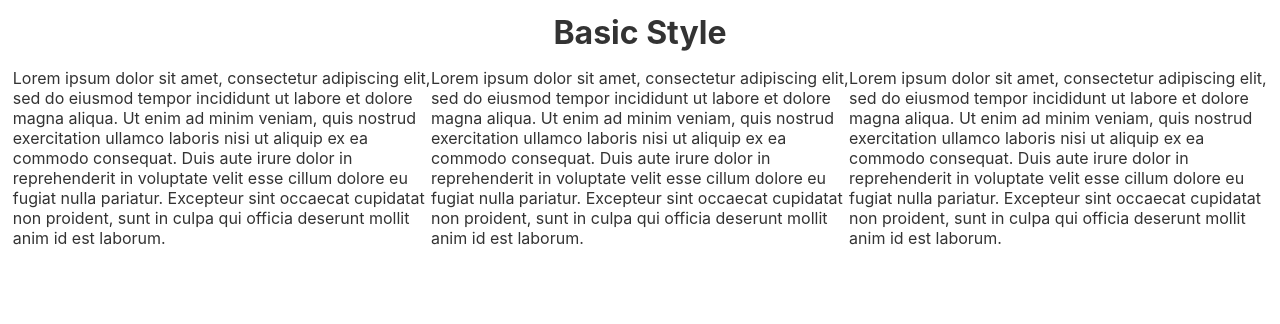
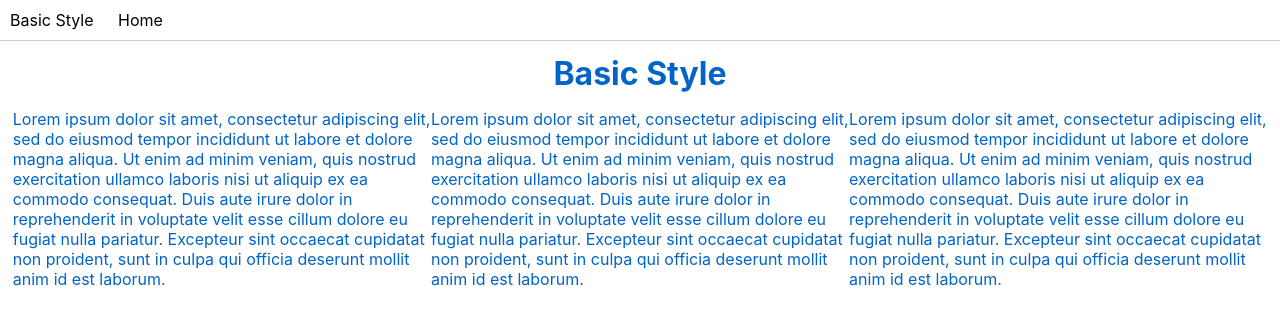
Before and after one commit to zeondev/zeondev.github.io, a plain HTML site: page basicstyle/index.html in a window 1280 px wide. Drawn offline with Linux system fonts and the light colour scheme.

Commit message:
Update index.html

```diff
--- a/basicstyle/index.html
+++ b/basicstyle/index.html
@@ -10,6 +10,10 @@
 </head>
 
 <body>
+	<div class="nav">
+		<a href="/">Basic Style<a>
+		<a href="/">Home<a>
+	</div>
 	<div class="container-fluid">
 		<div class="text-center">
 			<h1>Basic Style</h1>
```
